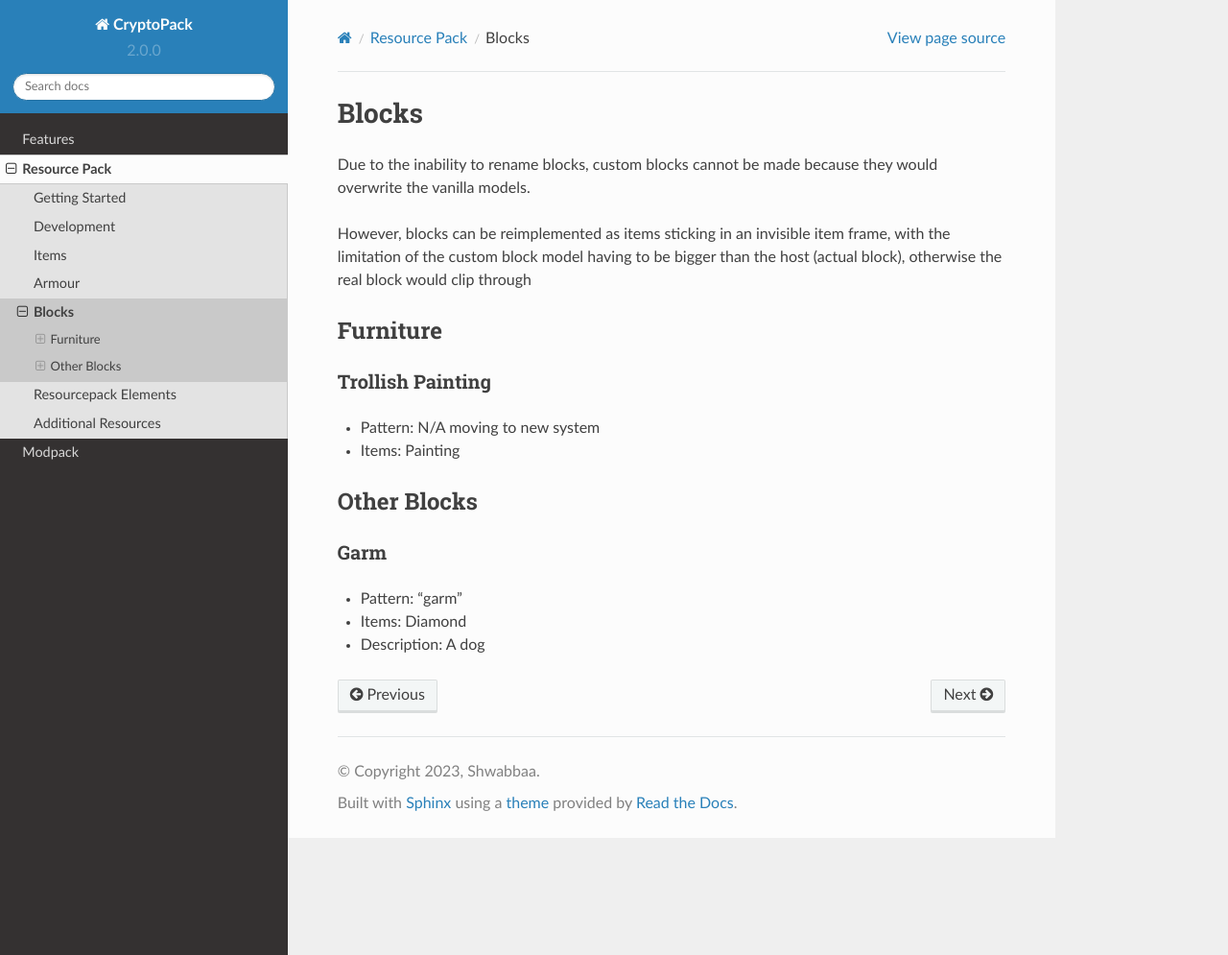
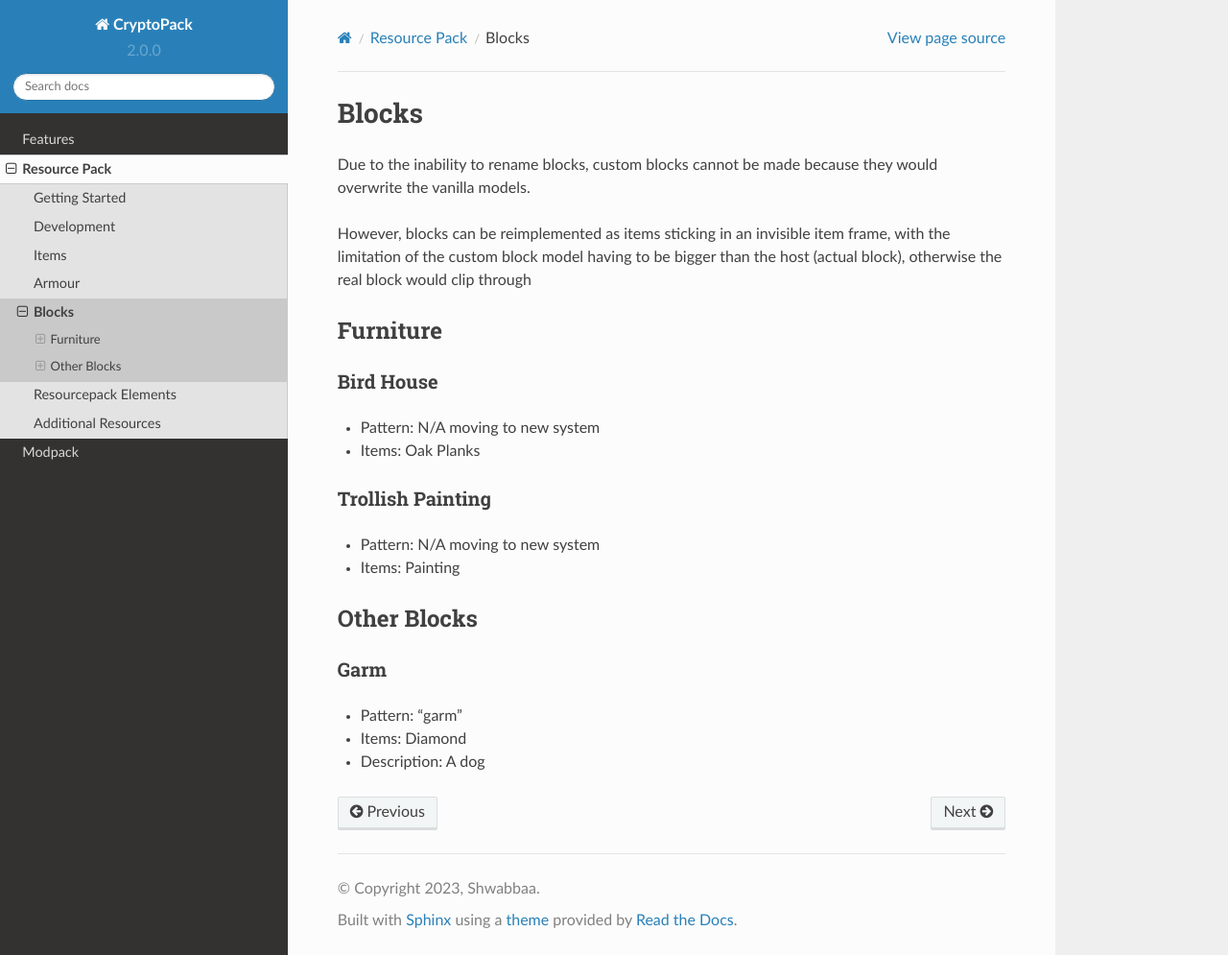
Before and after one commit to Shwabbaa/cryptopack-docs, a Sphinx documentation site: the page built from docs/source/resourcepack/blocks.rst, in a window 1280 px wide and 995 px high. Shown: the whole window at 96% size. Built offline with Sphinx 7.4.7 and the Read the Docs theme 2.0.0, drawn with Linux system fonts in a browser that asks for light colours; pages that are not in the unit, such as notebooks, are missing from menus.

Commit message:
Update blocks.rst

```diff
--- a/docs/source/resourcepack/blocks.rst
+++ b/docs/source/resourcepack/blocks.rst
@@ -7,6 +7,11 @@ However, blocks can be reimplemented as items sticking in an invisible item fram
 
 Furniture
 ==========
+
+Bird House
+~~~~~~~~~~
+* Pattern: N/A moving to new system
+* Items: Oak Planks
 
 Trollish Painting
 ~~~~~~~~~~
```
